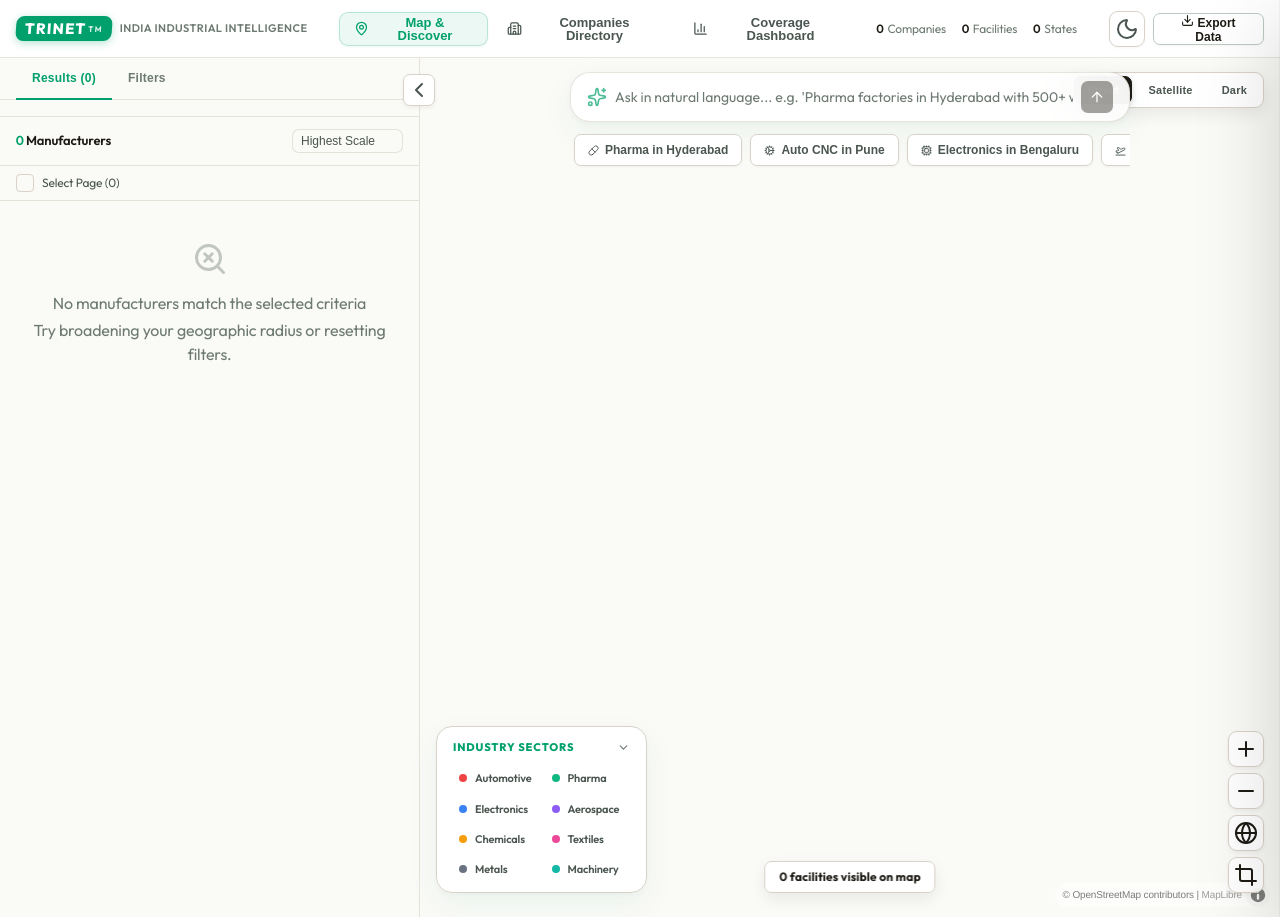
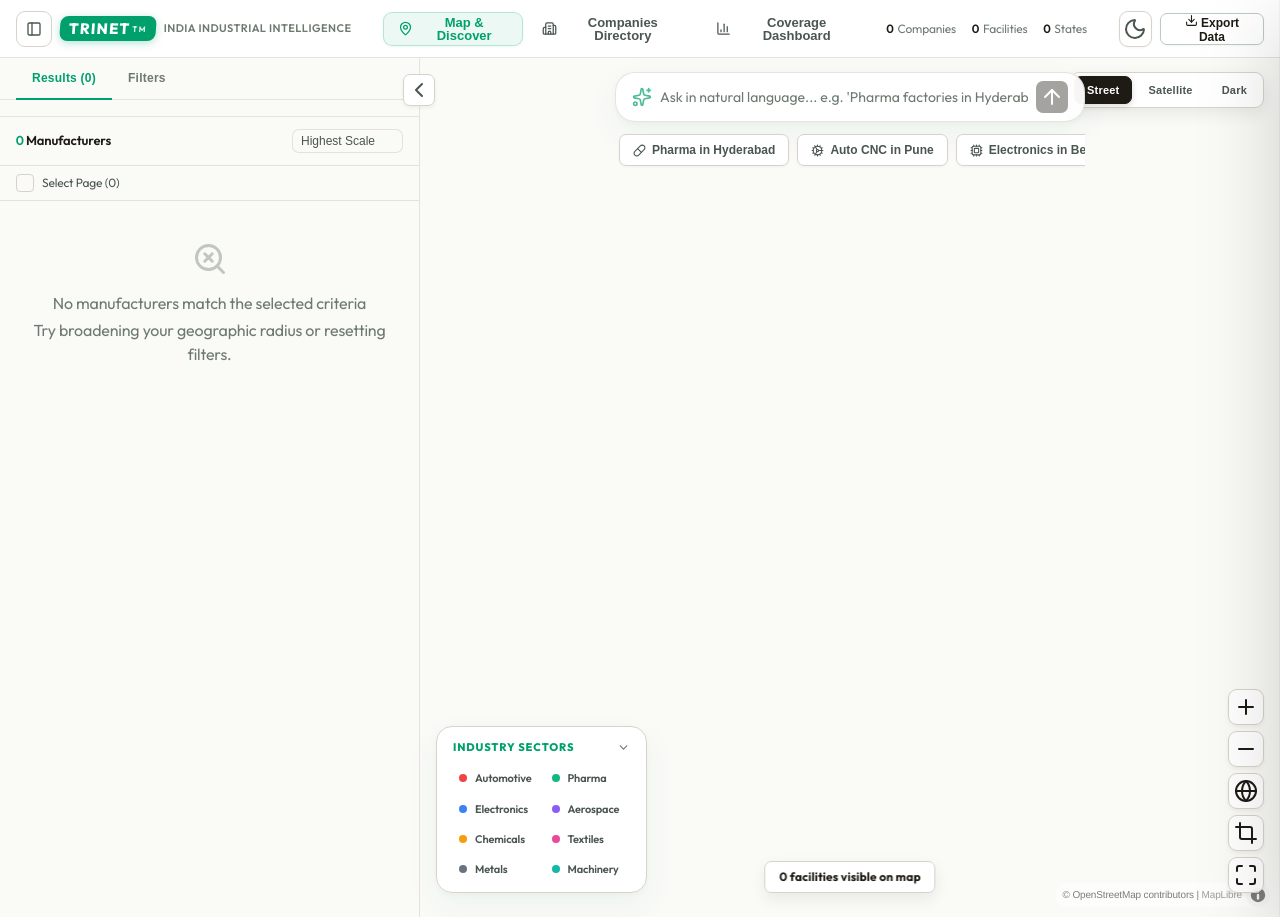
Before and after one commit to Prashant1873/Trinet, a Flask app: page / in a window 1280 px wide. Run offline with Flask 3, Linux system fonts and the light colour scheme; data that the repository does not hold is empty; some libraries are stand-ins or nearby versions.

Commit message:
feat(ui): Add map fullscreen mode toggle, resolve search bar & basemap switcher overlap, and enhance left menu expand/collapse UX

```diff
--- a/static/css/map.css
+++ b/static/css/map.css
@@ -534,24 +534,73 @@
   top: 14px;
   left: 50%;
   transform: translateX(-50%);
-  width: min(560px, calc(100% - 280px));
-  max-width: 560px;
+  width: min(480px, calc(100% - 390px));
+  max-width: 480px;
   z-index: 30;
   transition: width var(--duration-normal) var(--ease-spring),
               box-shadow var(--duration-normal) var(--ease-spring);
 }
 
-@media (max-width: 1024px) {
+@media (max-width: 1100px) {
   .ai-chat-bar {
-    width: calc(100% - 220px);
+    width: calc(100% - 340px);
+    max-width: 420px;
   }
 }
 
 @media (max-width: 768px) {
   .ai-chat-bar {
     top: 56px;
+    left: 12px;
+    transform: none;
     width: calc(100% - 24px);
+    max-width: none;
   }
+}
+
+/* Floating Sidebar Expand Button (When left menu is collapsed) */
+.sidebar-expand-pill {
+  position: absolute;
+  top: 14px;
+  left: 16px;
+  z-index: 35;
+  display: none;
+  align-items: center;
+  gap: 7px;
+  height: 36px;
+  padding: 0 14px;
+  border-radius: var(--radius-btn);
+  background: var(--surface-heavy);
+  backdrop-filter: blur(24px) saturate(200%);
+  -webkit-backdrop-filter: blur(24px) saturate(200%);
+  border: 1px solid var(--line);
+  color: var(--text-primary);
+  font-family: inherit;
+  font-size: 0.8125rem;
+  font-weight: 650;
+  cursor: pointer;
+  box-shadow: var(--shadow-md);
+  transition: all var(--duration-fast) var(--ease-spring);
+  line-height: 1;
+}
+
+.sidebar-expand-pill i,
+.sidebar-expand-pill svg {
+  width: 16px;
+  height: 16px;
+  flex-shrink: 0;
+}
+
+.sidebar-expand-pill:hover {
+  background: var(--surface-warm);
+  border-color: var(--primary);
+  color: var(--primary);
+  transform: translateY(-1px);
+  box-shadow: var(--shadow-lg);
+}
+
+.sidebar-expand-pill:active {
+  transform: scale(0.95);
 }
 
 .ai-chat-input-wrapper {
--- a/static/js/app.js
+++ b/static/js/app.js
@@ -126,21 +126,34 @@ const TrinetApp = {
 
   setupSidebarCollapse() {
     const toggleBtn = document.getElementById('sidebar-toggle-btn');
+    const headerToggleBtn = document.getElementById('header-sidebar-toggle-btn');
+    const expandBtn = document.getElementById('sidebar-expand-btn');
     const sidebar = document.getElementById('sidebar');
     const toggleIcon = document.getElementById('sidebar-toggle-icon');
 
-    if (toggleBtn && sidebar) {
-      toggleBtn.addEventListener('click', () => {
+    const toggleFn = () => {
+      if (!sidebar) return;
       const isCollapsed = sidebar.classList.toggle('collapsed');
+
       if (toggleIcon) {
         toggleIcon.setAttribute('data-lucide', isCollapsed ? 'chevron-right' : 'chevron-left');
+      }
+
+      if (expandBtn) {
+        expandBtn.style.display = isCollapsed ? 'inline-flex' : 'none';
+      }
+
       if (typeof lucide !== 'undefined') lucide.createIcons();
-        }
+
       setTimeout(() => {
         TrinetMap.map?.resize();
+        TrinetMap.renderHierarchicalView();
       }, 350);
-      });
-    }
+    };
+
+    toggleBtn?.addEventListener('click', toggleFn);
+    headerToggleBtn?.addEventListener('click', toggleFn);
+    expandBtn?.addEventListener('click', toggleFn);
   },
 
   setupKeyboardShortcuts() {
--- a/static/js/map.js
+++ b/static/js/map.js
@@ -579,9 +579,40 @@ const TrinetMap = {
       this.toggleSelectionTool();
     });
 
+    document.getElementById('map-fullscreen-btn')?.addEventListener('click', () => {
+      this.toggleFullscreen();
+    });
+
     document.getElementById('map-cancel-selection-btn')?.addEventListener('click', () => {
       this.cancelSelection();
     });
+
+    document.addEventListener('fullscreenchange', () => {
+      const isFs = !!document.fullscreenElement;
+      const fsIcon = document.getElementById('map-fullscreen-icon');
+      const fsBtn = document.getElementById('map-fullscreen-btn');
+      if (fsIcon) fsIcon.setAttribute('data-lucide', isFs ? 'minimize' : 'maximize');
+      if (fsBtn) fsBtn.setAttribute('title', isFs ? 'Exit Fullscreen' : 'Toggle Fullscreen View');
+      if (typeof lucide !== 'undefined') lucide.createIcons();
+      setTimeout(() => this.map?.resize(), 200);
+    });
+  },
+
+  toggleFullscreen() {
+    const mapEl = document.getElementById('map-container') || document.documentElement;
+    if (!document.fullscreenElement) {
+      if (mapEl.requestFullscreen) {
+        mapEl.requestFullscreen().catch(err => console.warn('Fullscreen error:', err));
+      } else if (mapEl.webkitRequestFullscreen) {
+        mapEl.webkitRequestFullscreen();
+      }
+    } else {
+      if (document.exitFullscreen) {
+        document.exitFullscreen().catch(err => console.warn('Exit fullscreen error:', err));
+      } else if (document.webkitExitFullscreen) {
+        document.webkitExitFullscreen();
+      }
+    }
   },
 
   flyToLocation(center, zoom = 11) {
--- a/templates/index.html
+++ b/templates/index.html
@@ -35,6 +35,9 @@
        ────────────────────────────────────── -->
   <header id="header" class="material-regular">
     <div class="header-brand">
+      <button class="btn-icon header-sidebar-toggle" id="header-sidebar-toggle-btn" title="Toggle Filters & Directory (Left Menu)">
+        <i data-lucide="panel-left"></i>
+      </button>
       <div class="header-logo">TRINET<span class="header-logo-tm">TM</span></div>
       <div class="header-tagline">India Industrial Intelligence</div>
     </div>
@@ -261,6 +264,12 @@
     <!-- ── MAP CONTAINER ── -->
     <main id="map-container">
 
+      <!-- Floating Sidebar Expand Button (Visible when sidebar is collapsed) -->
+      <button class="sidebar-expand-pill" id="sidebar-expand-btn" title="Open Left Menu (Filters & Directory)">
+        <i data-lucide="panel-left-open"></i>
+        <span>Show Menu</span>
+      </button>
+
       <!-- AI Natural Language Search Floating Bar -->
       <div class="ai-chat-bar" id="ai-chat-container">
         <div class="ai-chat-input-wrapper">
@@ -269,29 +278,29 @@
                  placeholder="Ask in natural language... e.g. 'Pharma factories in Hyderabad with 500+ workers'"
                  autocomplete="off">
           <button id="ai-chat-submit-btn" class="ai-chat-submit" title="Search with AI">
-            <i data-lucide="arrow-up" style="width:16px; height:16px;"></i>
+            <i data-lucide="arrow-up"></i>
           </button>
         </div>
 
         <!-- Quick Prompt Suggestions Carousel -->
         <div class="prompt-chips-carousel" id="prompt-chips-container">
           <button class="prompt-chip" data-prompt="Pharma factories in Hyderabad with 500+ workers">
-            <i data-lucide="pill" style="width:11px; height:11px;"></i> Pharma in Hyderabad
+            <i data-lucide="pill"></i> Pharma in Hyderabad
           </button>
           <button class="prompt-chip" data-prompt="Automotive component manufacturers in Pune">
-            <i data-lucide="cog" style="width:11px; height:11px;"></i> Auto CNC in Pune
+            <i data-lucide="cog"></i> Auto CNC in Pune
           </button>
           <button class="prompt-chip" data-prompt="Electronics and semiconductor manufacturing in Bengaluru">
-            <i data-lucide="cpu" style="width:11px; height:11px;"></i> Electronics in Bengaluru
+            <i data-lucide="cpu"></i> Electronics in Bengaluru
           </button>
           <button class="prompt-chip" data-prompt="Active exporters in Gujarat with large scale score">
-            <i data-lucide="plane-takeoff" style="width:11px; height:11px;"></i> Exporters in Gujarat
+            <i data-lucide="plane-takeoff"></i> Exporters in Gujarat
           </button>
           <button class="prompt-chip" data-prompt="Textile fabric manufacturers in Surat">
-            <i data-lucide="shirt" style="width:11px; height:11px;"></i> Textiles in Surat
+            <i data-lucide="shirt"></i> Textiles in Surat
           </button>
           <button class="prompt-chip" data-prompt="Steel and metals plants in Jamshedpur">
-            <i data-lucide="layers" style="width:11px; height:11px;"></i> Steel in Jamshedpur
+            <i data-lucide="layers"></i> Steel in Jamshedpur
           </button>
         </div>
 
@@ -349,6 +358,9 @@
         </button>
         <button class="map-control-btn" id="map-select-tool" title="Box Select Facilities for Export">
           <i data-lucide="crop"></i>
+        </button>
+        <button class="map-control-btn" id="map-fullscreen-btn" title="Toggle Fullscreen View">
+          <i data-lucide="maximize" id="map-fullscreen-icon"></i>
         </button>
       </div>
 
```
Also changed, not shown: 1 other file. Lines whose indentation alone changed are shown as unchanged.
